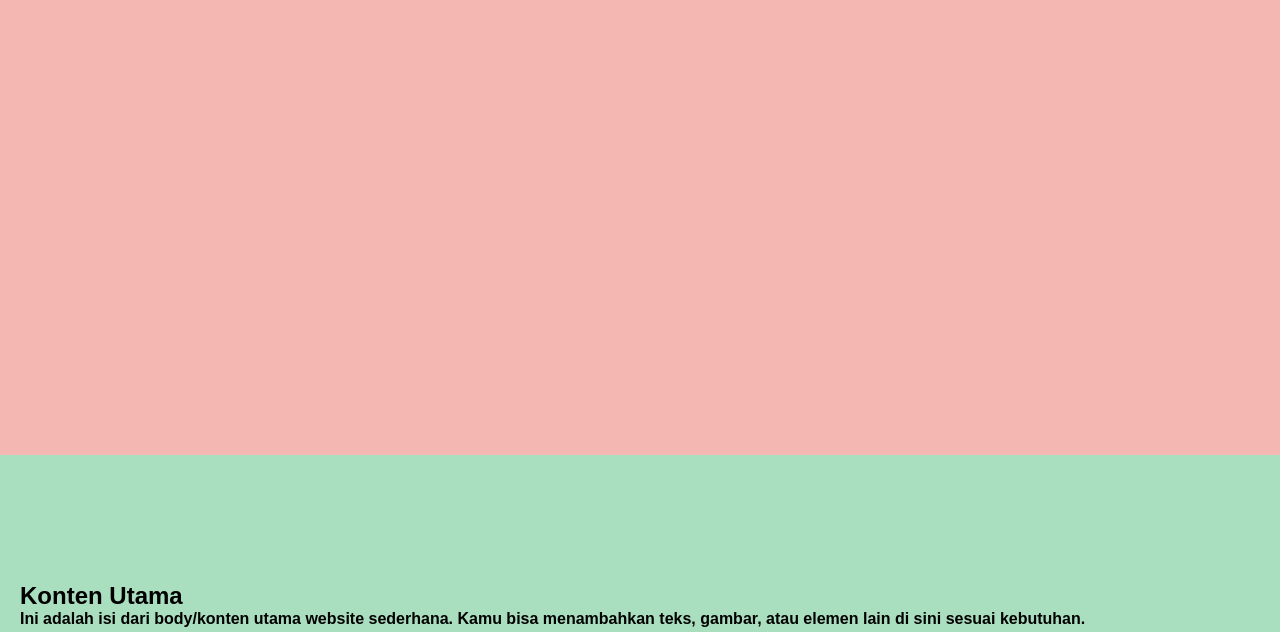
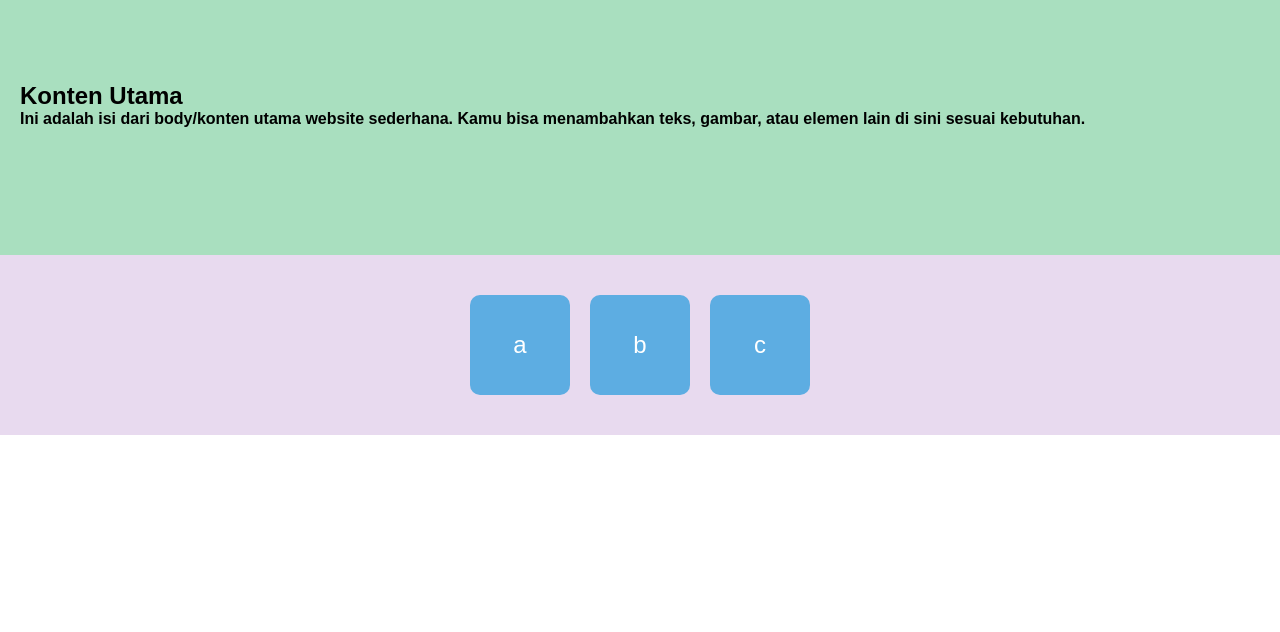
Before and after one commit to megaalaelawati-star/latihan-position, a plain HTML site: page index.html in a window 1280 px wide. Shown: the part 605-1237 px from the top of the page. After the commit the page ends 1040 px from the top, so only its background shows below. Drawn offline with Linux system fonts and the light colour scheme.

Commit message:
Menambah fitur flexbox

```diff
--- a/index.html
+++ b/index.html
@@ -36,6 +36,13 @@
                 elemen lain di sini sesuai kebutuhan.
             </p>
         </div>
+
+        <!-- Flexbox Baru -->
+        <div class="box4">
+            <div class="item">a</div>
+            <div class="item">b</div>
+            <div class="item">c</div>
+        </div>
     </div>
 </body>
 
--- a/style.css
+++ b/style.css
@@ -16,7 +16,7 @@
 
         .box {
             width: 100%;
-            height: 1000px;
+            height: 500px;
             color: black;
             font-weight: bold;
             display: flex;
@@ -64,3 +64,25 @@
             color: black;
             align-items: flex-start;
         }
+
+        /* Kotak Flexbox Baru */
+        .box4 {
+            background: #E8DAEF;
+            height: auto;
+            padding: 40px;
+            display: flex;
+            justify-content: center;
+            gap: 20px;
+        }
+
+        .item {
+            width: 100px;
+            height: 100px;
+            background: #5DADE2;
+            color: white;
+            font-size: 24px;
+            display: flex;
+            justify-content: center;
+            align-items: center;
+            border-radius: 10px;
+        }
```
